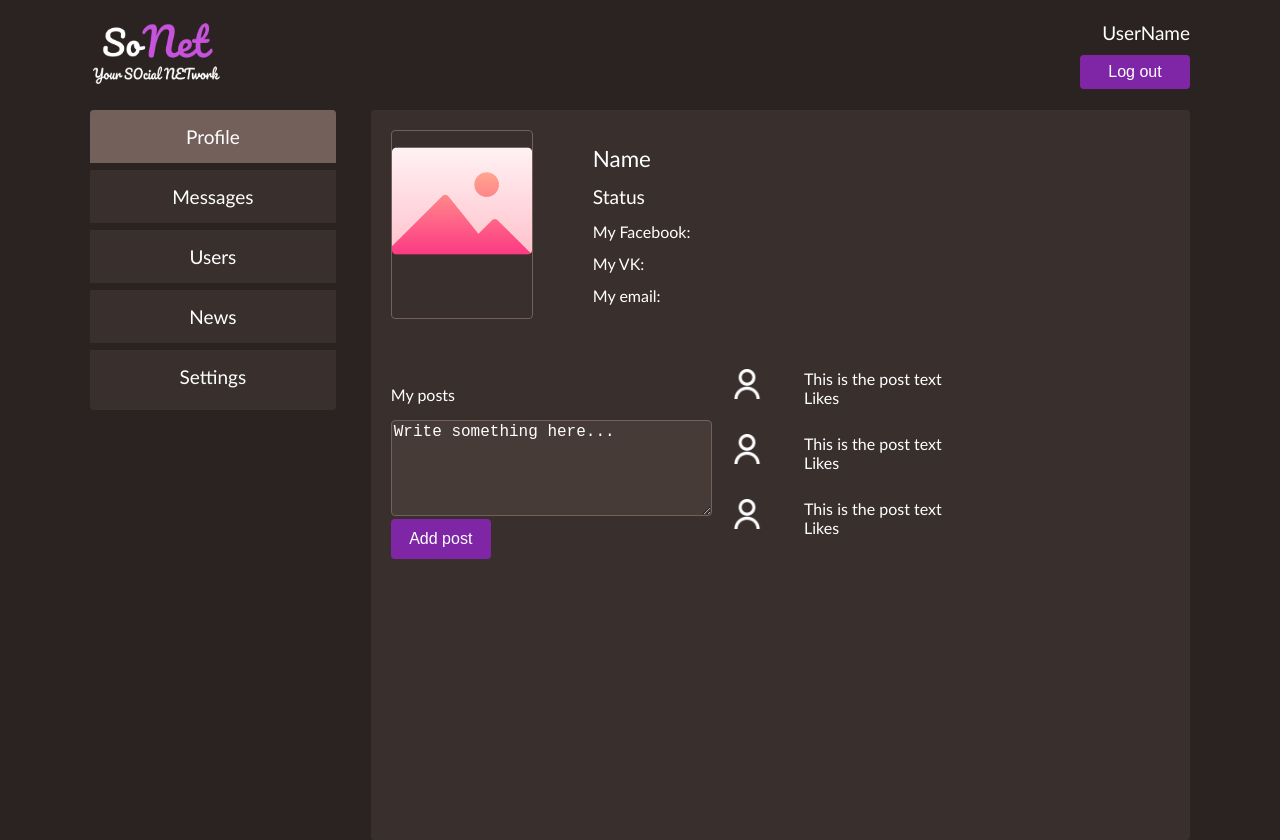
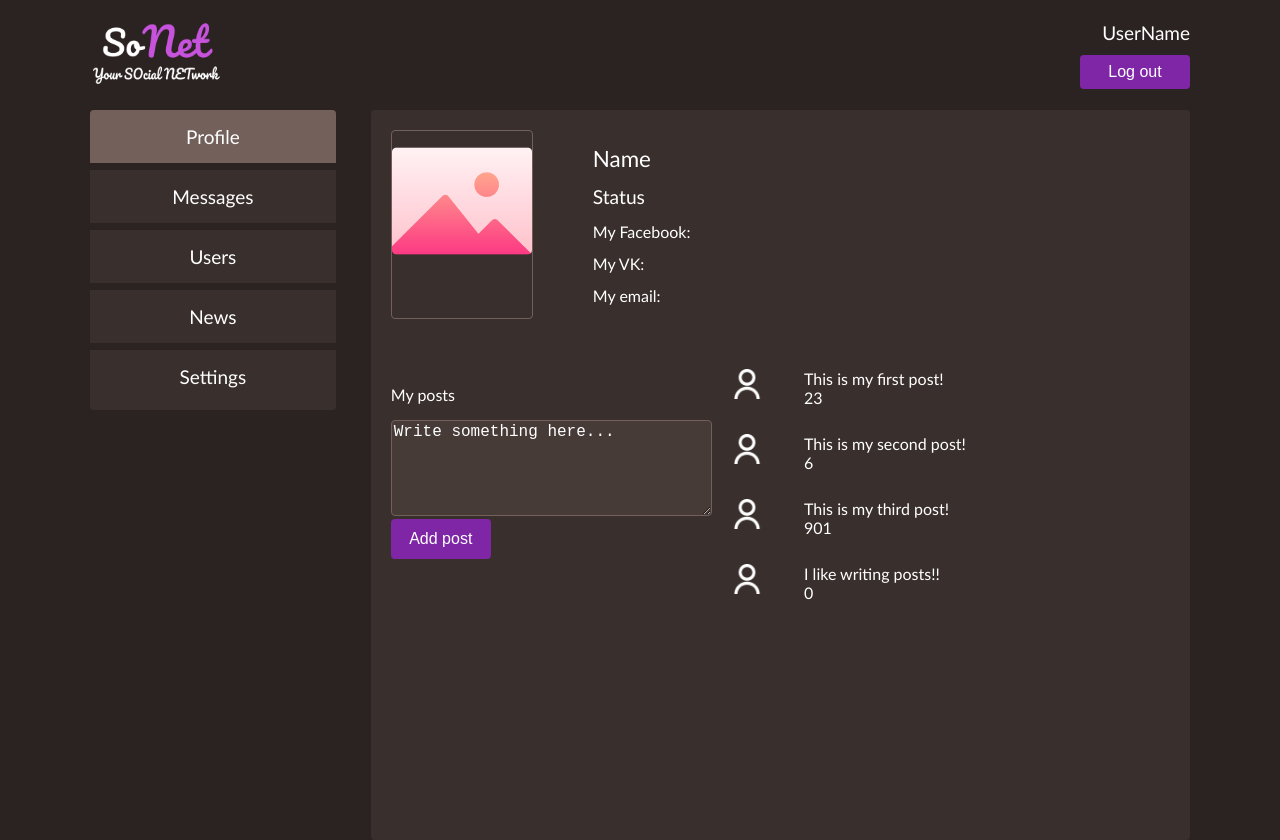
Before and after one commit to anksuunamun/social-network-ts, a React (Create React App) app: page /profile in a window 1280 px wide. Built offline with nearby package versions, Linux system fonts and the light colour scheme.

Commit message:
feat: add output from store for posts

```diff
--- a/src/Components/Profile/PostsBlock/Post/Post.tsx
+++ b/src/Components/Profile/PostsBlock/Post/Post.tsx
@@ -2,14 +2,19 @@ import React from 'react';
 import styles from './Post.module.css';
 import userIcon from '../../../../Assets/Images/user-profile.png'
 
-
-function Post() {
+type PostPropsType = {
+    text: string
+    likes: string
+    id: string
+}
+function Post(props: PostPropsType) {
+    console.log(props)
     return (
         <div className={styles.post}>
             <img className={styles.userImg} src={userIcon} alt="userIcon"/>
             <div>
-                <div>This is the post text</div>
-                <div>Likes</div>
+                <div>{props.text}</div>
+                <div>{props.likes}</div>
             </div>
         </div>
     )
--- a/src/Components/Profile/PostsBlock/PostsBlock.tsx
+++ b/src/Components/Profile/PostsBlock/PostsBlock.tsx
@@ -1,9 +1,14 @@
 import React from 'react';
 import styles from './PostsBlock.module.css'
 import Post from './Post/Post';
+import {PostsType} from '../../../redux-store/Profile-reducer';
 
 
-function PostsBlock() {
+type PostsBlockType = {
+    posts: Array<PostsType>
+}
+
+function PostsBlock(props:PostsBlockType) {
     return (
         <div className={styles.postsBlock}>
             <div>
@@ -14,9 +19,9 @@ function PostsBlock() {
                 </div>
             </div>
             <div className={styles.posts}>
-                <Post/>
-                <Post/>
-                <Post/>
+                {props.posts.map(
+                    post => <Post {...post}/>
+                )}
             </div>
         </div>
     )
--- a/src/Components/Profile/Profile.tsx
+++ b/src/Components/Profile/Profile.tsx
@@ -2,12 +2,18 @@ import React from 'react';
 import styles from './Profile.module.css';
 import ProfileInfo from './ProfileInfo/ProfileInfo';
 import PostsBlock from './PostsBlock/PostsBlock';
+import {PostsType} from '../../redux-store/Profile-reducer';
 
-function Profile() {
+
+type ProfilePropsType = {
+    "posts": Array<PostsType>
+}
+
+function Profile(props: ProfilePropsType) {
     return (
         <div className={styles.profileWrapper + ' contentWrapper'}>
             <ProfileInfo />
-            <PostsBlock />
+            <PostsBlock posts = {props.posts}/>
         </div>
     )
 }
--- a/src/Components/Profile/ProfileContainer.tsx
+++ b/src/Components/Profile/ProfileContainer.tsx
@@ -1,13 +1,32 @@
 import React from 'react';
 import Profile from './Profile';
+import {connect} from 'react-redux';
+import {withRouter} from 'react-router-dom';
 
 
-function ProfileContainer() {
-    return (
-        <>
-            <Profile />
-        </>
-    )
+class ProfileContainerAjax extends React.Component<any, any> {
+    render() {
+        return (
+            <>
+                <Profile posts={this.props.posts}/>
+            </>
+        )
+    }
 }
 
+const mapStateToProps = (state: any) => {
+    return {
+        "posts": state.profilePage.posts,
+    }
+}
+
+const mapDispatchToProps = (dispatch:any) => {
+    return {
+
+    }
+}
+
+
+const ProfileContainer = connect(mapStateToProps,mapDispatchToProps)(withRouter(ProfileContainerAjax))
+
 export default ProfileContainer;
```
